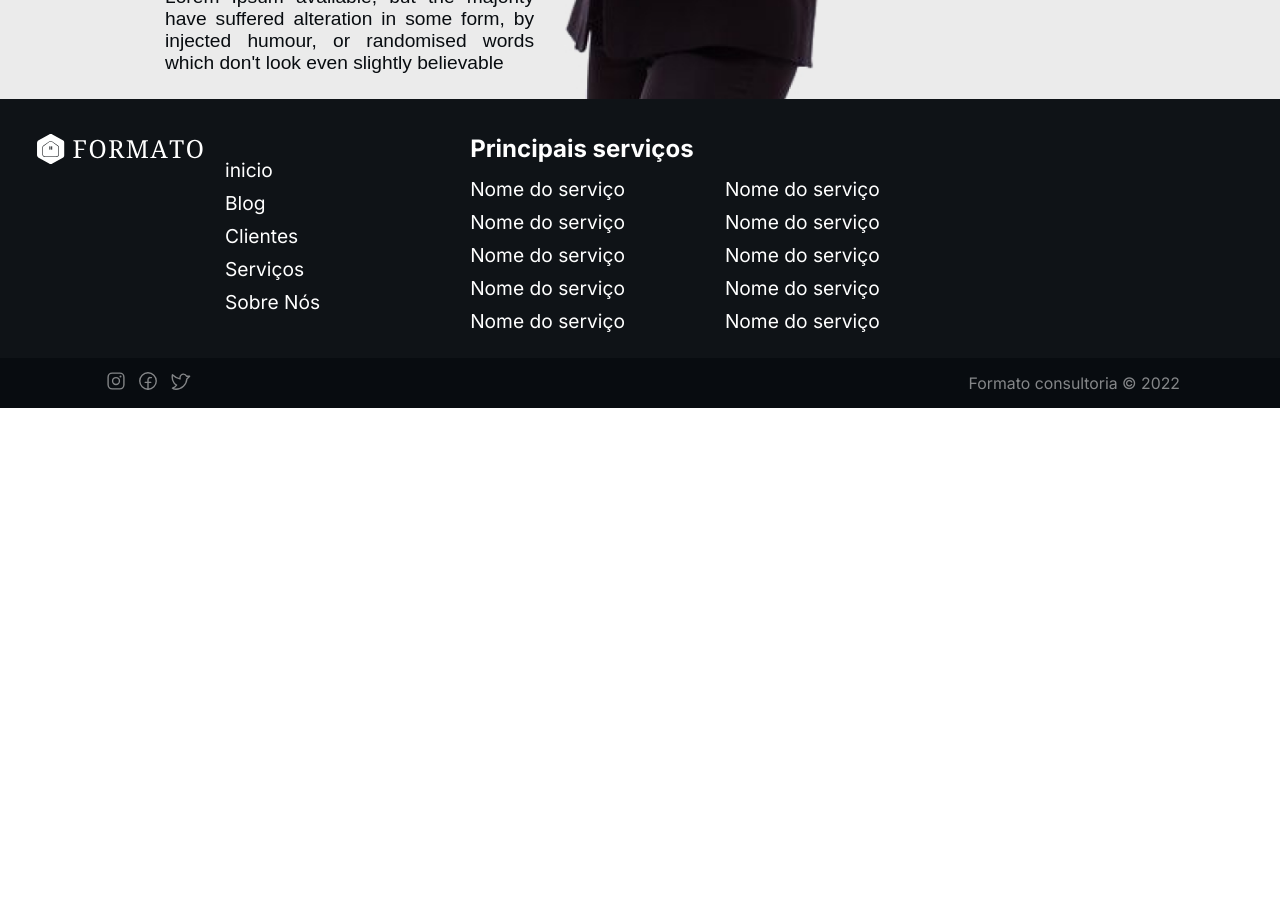
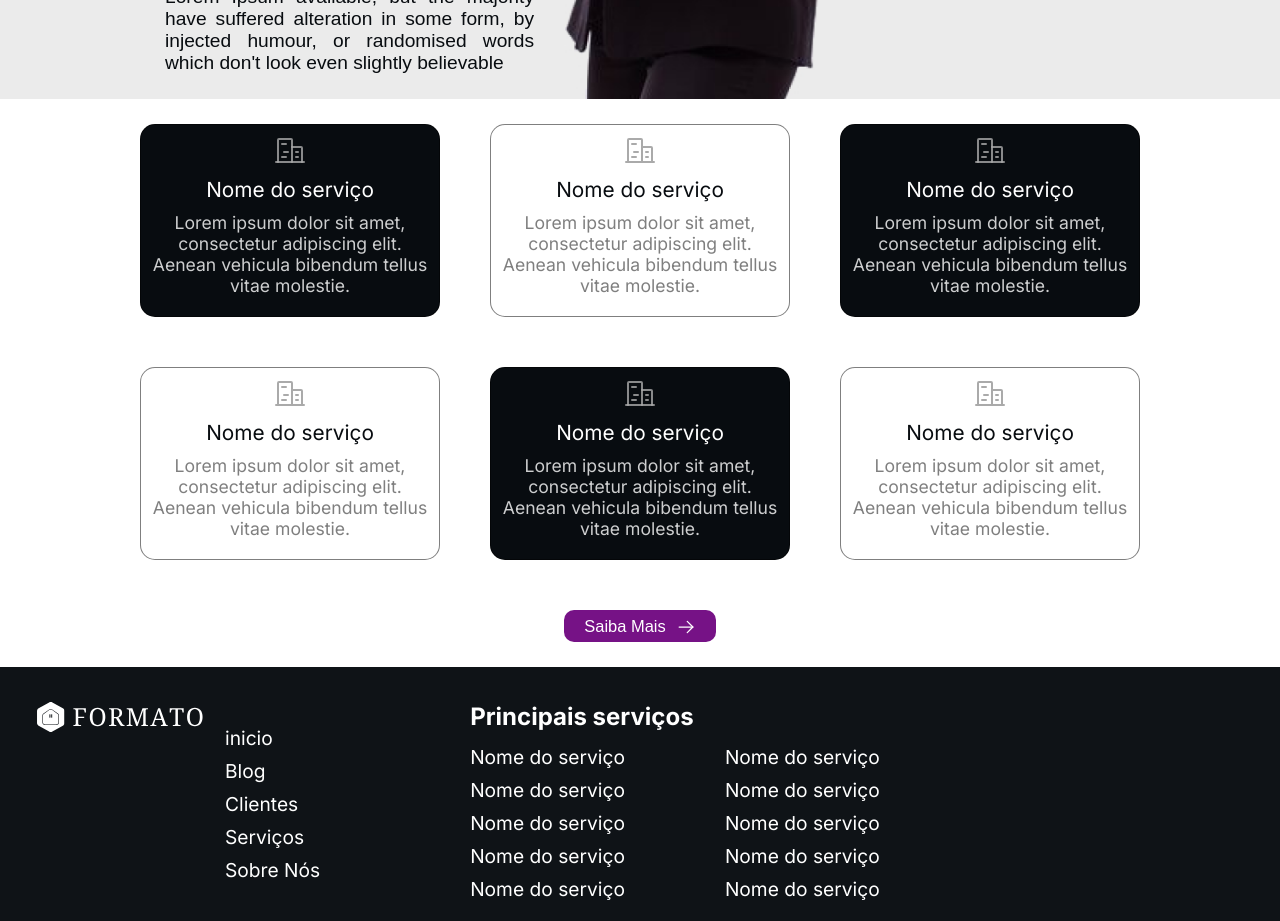
Before and after one commit to Formato-Consultoria/formato, a Next.js app: page / in a window 1280 px wide. Shown: the part 1600-2521 px from the top of the page. Before the commit the page ends 2008 px from the top, so only its background shows below. Built offline with nearby package versions, Linux system fonts and the light colour scheme; a web font is replaced by a local one.

Commit message:
added service section and fixed issue #4

```diff
--- a/src/components/primary_btn/index.tsx
+++ b/src/components/primary_btn/index.tsx
@@ -1,13 +1,17 @@
+import { IconProps } from 'phosphor-react'
+import { ReactElement } from 'react'
 import style from './primary-btn.module.scss'
 
 interface Props {
-    text: string
+    text: string,
+    icone?: ReactElement<IconProps>
+
 }
 
-export default function PrimaryButton(props: Props) {
+export default function PrimaryButton({text, icone}: Props) {
     return (
         <button className={style.primary_btn}>
-            {props.text}
+            {text} { icone && <strong>{icone}</strong>}
         </button>
     )
 }
--- a/src/components/primary_btn/primary-btn.module.scss
+++ b/src/components/primary_btn/primary-btn.module.scss
@@ -15,4 +15,9 @@ button.primary_btn {
     color: variable.$white;
     font-weight: 500;
     font-size: 1.03rem;
+
+    svg {
+        margin-left: 10px;
+        vertical-align: middle;
+    }
 }
--- a/src/pages/index.tsx
+++ b/src/pages/index.tsx
@@ -5,6 +5,7 @@ import { Inter, Blinker } from '@next/font/google';
 import { NextFont } from '@next/font/dist/types';
 
 import PrimaryButton from '../components/primary_btn';
+import { ArrowRight, Buildings } from 'phosphor-react';
 
 const inter: NextFont = Inter({
   weight: ['400', '500', '600', '700'],
@@ -74,6 +75,48 @@ export default function Home() {
           </div>
         </div>
       </section>
+
+      <section className={`${styles.services} ${inter.className}`}>
+        <div className={styles.container_services}>
+          <div className={`${styles.box_services} ${styles.black}`}>
+            <Buildings size={32} />
+            <p>Nome do serviço</p>
+            <small>Lorem ipsum dolor sit amet, consectetur adipiscing elit. Aenean vehicula bibendum tellus vitae molestie.</small>
+          </div>
+
+          <div className={styles.box_services}>
+            <Buildings size={32} />
+            <p>Nome do serviço</p>
+            <small>Lorem ipsum dolor sit amet, consectetur adipiscing elit. Aenean vehicula bibendum tellus vitae molestie.</small>
+          </div>
+
+          <div className={`${styles.box_services} ${styles.black}`}>
+            <Buildings size={32} />
+            <p>Nome do serviço</p>
+            <small>Lorem ipsum dolor sit amet, consectetur adipiscing elit. Aenean vehicula bibendum tellus vitae molestie.</small>
+          </div>
+
+          <div className={styles.box_services}>
+            <Buildings size={32} />
+            <p>Nome do serviço</p>
+            <small>Lorem ipsum dolor sit amet, consectetur adipiscing elit. Aenean vehicula bibendum tellus vitae molestie.</small>
+          </div>
+
+          <div className={`${styles.box_services} ${styles.black}`}>
+            <Buildings size={32} />
+            <p>Nome do serviço</p>
+            <small>Lorem ipsum dolor sit amet, consectetur adipiscing elit. Aenean vehicula bibendum tellus vitae molestie.</small>
+          </div>
+
+          <div className={styles.box_services}>
+            <Buildings size={32} />
+            <p>Nome do serviço</p>
+            <small>Lorem ipsum dolor sit amet, consectetur adipiscing elit. Aenean vehicula bibendum tellus vitae molestie.</small>
+          </div>
+        </div>
+
+        <PrimaryButton text="Saiba Mais" icone={<ArrowRight size={20}/>} />
+      </section>
     </>
   )
 }
--- a/styles/Home.module.scss
+++ b/styles/Home.module.scss
@@ -216,3 +216,76 @@ section.strategy {
         }
     }
 }
+
+section.services {
+    width: 100%;
+    background: variable.$white;
+    display: flex;
+    flex-direction: column;
+    align-items: center;
+    gap: 50px;
+    margin: 25px 0;
+
+    div.container_services {
+        width: 100%;
+        display: flex;
+        align-items: flex-start;
+        justify-content: center;
+        flex-wrap: wrap;
+        gap: 50px;
+
+        div.box_services {
+            max-width: 300px;
+
+            display: flex;
+            flex-direction: column;
+            align-items: center;
+            justify-content: flex-end;
+
+            color: variable.$black-dark;
+            background-color: variable.$white;
+
+            border: solid .5px variable.$black-50;
+            border-radius: 15px;
+
+            padding: 10px;
+
+            svg {
+                color: variable.$white-regular;
+                margin-bottom: 10px;
+            }
+
+            p {
+                font-size: 1.3rem;
+                font-weight: 200;
+
+                margin-bottom: 10px;
+            }
+
+            small {
+                text-align: center;
+                color: variable.$black-50;
+                font-size: 1.1rem;
+                margin-bottom: 10px;
+            }
+        }
+
+        div.black {
+            background-color: variable.$black-dark;
+            color: variable.$white;
+
+            svg {
+                color: variable.$white-regular-80;
+            }
+
+            p {
+                font-weight: 100;
+            }
+
+            small {
+                color: variable.$white-80;
+            }
+        }
+
+    }
+}
--- a/styles/_variable.scss
+++ b/styles/_variable.scss
@@ -11,6 +11,9 @@ $white-mediumn: #EBEBEB;
 $white-80: rgba(255, 255, 255, 0.8);
 $radial-gradient-bg: radial-gradient(49.89% 67.16% at 83.93% 0%, rgba(255, 255, 255, 0.75) 0%, rgba(255, 255, 255, 0.75) 0.01%, #FFFFFF 100%);
 
+$white-regular: #AAAAAA;
+$white-regular-80: rgba(170, 170, 170, .8);
+
 $primary-color: #761286;
 $link-color: #CF42C9;
 
```
